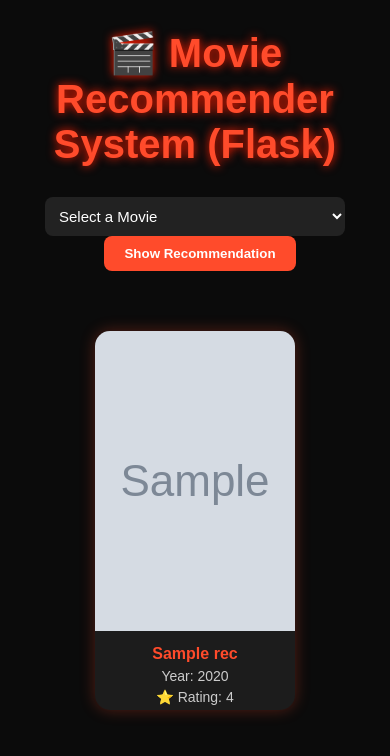
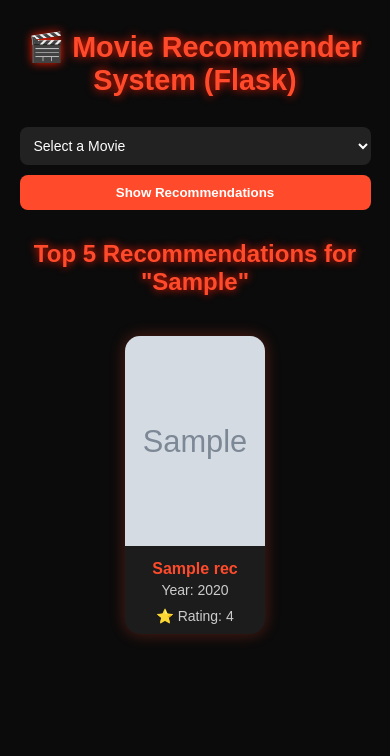
Before and after one commit to Dipanshuwiithi/MRS, a Flask app: template templates/index.html in a window 390 px wide. Shown: the top 756 px of the page. Run offline with Flask 3, Linux system fonts and the light colour scheme; the template is opened without the code that fills it: most values are stand-ins (such as "Sample title", 1, 10 or a date in 2020); grey boxes marked "Sample" are stand-in pictures.

Commit message:
Update index.html

```diff
--- a/templates/index.html
+++ b/templates/index.html
@@ -1,7 +1,10 @@
 <!DOCTYPE html>
-<html>
+<html lang="en">
 <head>
+    <meta charset="UTF-8">
+    <meta name="viewport" content="width=device-width, initial-scale=1.0">
     <title>Movie Recommender System</title>
+
     <style>
         body {
             font-family: 'Poppins', sans-serif;
@@ -21,6 +24,10 @@
 
         form {
             margin: 30px auto;
+            display: flex;
+            flex-direction: column;
+            align-items: center;
+            gap: 15px;
         }
 
         select {
@@ -36,7 +43,6 @@
 
         button {
             padding: 10px 20px;
-        margin-left: 10px;
             background-color: #ff4b2b;
             color: white;
             border: none;
@@ -50,17 +56,24 @@
             background-color: #ff1c00;
         }
 
+        h2 {
+            margin-top: 30px;
+            color: #ff4b2b;
+            text-shadow: 0 0 8px #ff1c00;
+        }
+
         .movies {
-        display: flex;
-        flex-wrap: wrap;
-        justify-content: center;
-        gap: 20px;
-        margin-top: 40px;
-        padding: 20px;
+            display: grid;
+            grid-template-columns: repeat(auto-fit, minmax(180px, 1fr));
+            gap: 25px;
+            justify-items: center;
+            margin: 40px auto;
+            max-width: 1000px;
+            padding: 0 20px;
         }
 
         .movie-card {
-        width: 200px;
+            width: 180px;
             background-color: #1c1c1c;
             border-radius: 15px;
             overflow: hidden;
@@ -69,13 +82,13 @@
         }
 
         .movie-card:hover {
-        transform: scale(1.05);
+            transform: scale(1.07);
             box-shadow: 0 0 25px rgba(255, 75, 43, 0.5);
         }
 
         .movie-card img {
             width: 100%;
-        height: 300px;
+            height: 270px;
             object-fit: cover;
         }
 
@@ -88,10 +101,50 @@
         .movie-card p {
             font-size: 14px;
             color: #ccc;
-        margin: 5px 0;
+            margin: 4px 0 10px 0;
+        }
+
+        /* Responsive Design */
+        @media (max-width: 768px) {
+            h1 {
+                font-size: 2rem;
+            }
+            select {
+                width: 90%;
+                font-size: 14px;
+            }
+            button {
+                width: 90%;
+            }
+            .movie-card {
+                width: 160px;
+            }
+            .movie-card img {
+                height: 240px;
+            }
+        }
+
+        @media (max-width: 480px) {
+            h1 {
+                font-size: 1.8rem;
+            }
+            form {
+                gap: 10px;
+            }
+            .movies {
+                grid-template-columns: repeat(auto-fit, minmax(140px, 1fr));
+                gap: 15px;
+            }
+            .movie-card {
+                width: 140px;
+            }
+            .movie-card img {
+                height: 210px;
+            }
         }
     </style>
 </head>
+
 <body>
     <h1>🎬 Movie Recommender System (Flask)</h1>
 
@@ -102,10 +155,11 @@
                 <option value="{{ movie }}" {% if selected_movie == movie %}selected{% endif %}>{{ movie }}</option>
             {% endfor %}
         </select>
-        <button type="submit">Show Recommendation</button>
+        <button type="submit">Show Recommendations</button>
     </form>
 
     {% if recommendations %}
+        <h2>Top 5 Recommendations for "{{ selected_movie }}"</h2>
         <div class="movies">
             {% for rec in recommendations %}
                 <div class="movie-card">
```
Lines whose indentation alone changed are shown as unchanged.
